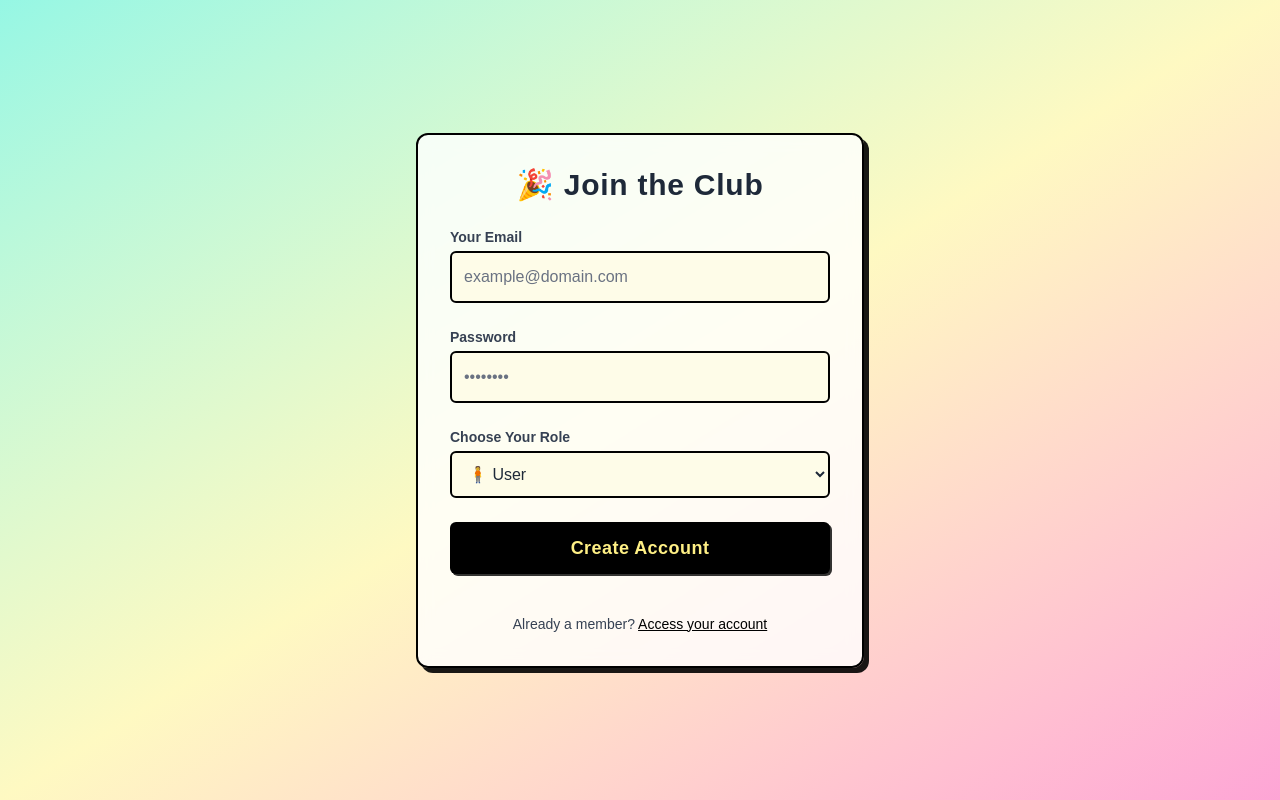
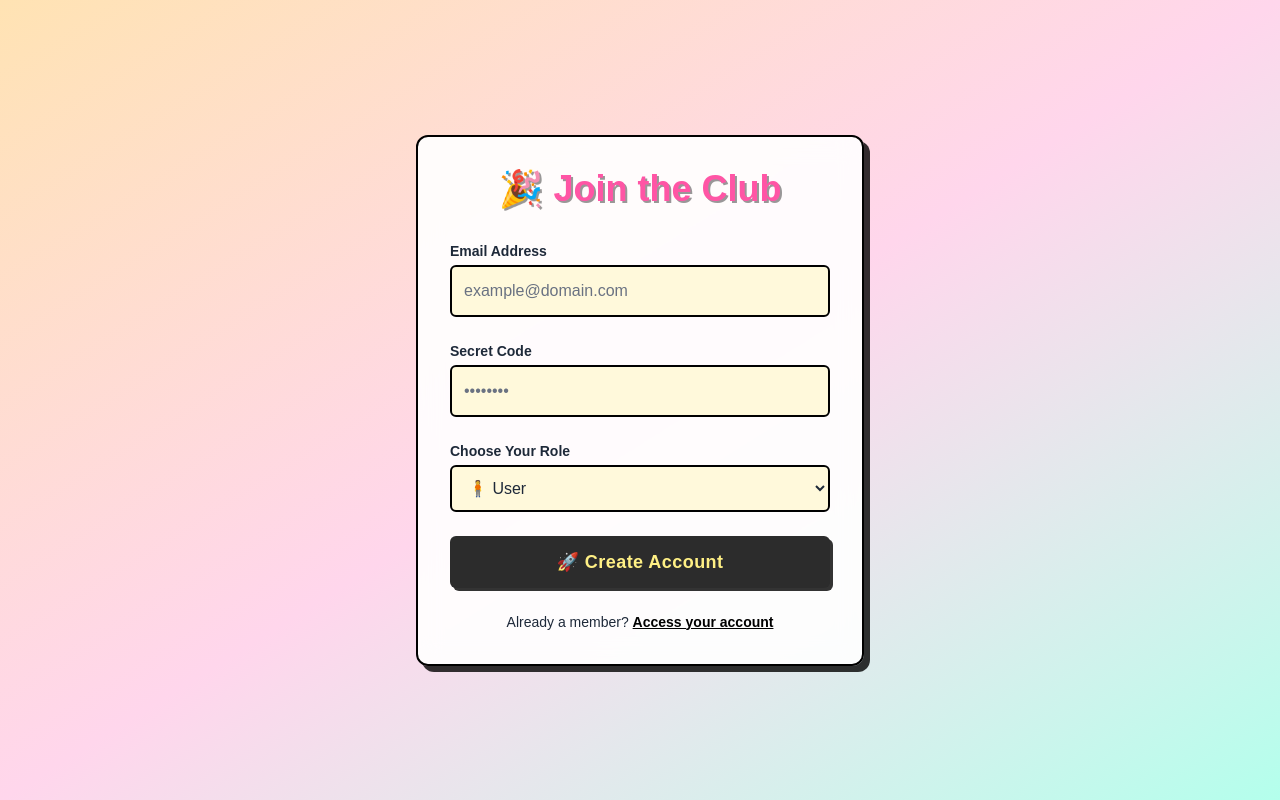
Before and after one commit to Safeer1-ai/scallable-frontend, a Next.js app: page /register in a window 1280 px wide. Built offline with nearby package versions, Linux system fonts and the light colour scheme.

Commit message:
login and register update

```diff
--- a/app/login/page.jsx
+++ b/app/login/page.jsx
@@ -23,44 +23,47 @@ export default function LoginPage() {
   };
 
   return (
-    <div className="min-h-screen flex items-center justify-center bg-gradient-to-br from-pink-300 via-yellow-200 to-teal-200 font-mono">
-      <div className="bg-white/80 backdrop-blur-sm border-2 border-black shadow-[5px_5px_0_rgba(0,0,0,0.9)] rounded-xl p-8 w-full max-w-md">
-        <h2 className="text-3xl font-extrabold text-center text-gray-800 mb-6 tracking-wider">
-          🚀 Login
+    <div className="min-h-screen flex items-center justify-center bg-gradient-to-br from-[#ffe3b3] via-[#ffd6ec] to-[#b3ffec] font-mono px-4">
+      <div className="bg-white/90 border-2 border-black shadow-[6px_6px_0_rgba(0,0,0,0.8)] rounded-xl p-8 w-full max-w-md">
+        <h2 className="text-4xl font-extrabold text-center text-[#ff55a5] drop-shadow-[2px_2px_0_rgba(0,0,0,0.4)] mb-8">
+          🔐 Welcome Back!
         </h2>
         <form onSubmit={handleSubmit} className="space-y-6">
           <div className="relative">
-            <Mail className="absolute left-3 top-3 text-gray-600" />
+            <Mail className="absolute left-3 top-3 text-gray-700" />
             <input
               type="email"
               placeholder="Your Email"
               value={email}
               onChange={(e) => setEmail(e.target.value)}
-              className="w-full pl-10 py-2 bg-yellow-50 border-2 border-black rounded-md focus:outline-none focus:ring-4 focus:ring-pink-300 text-gray-800 placeholder-gray-500"
+              className="w-full pl-10 py-2 bg-[#fff9db] border-2 border-black rounded-lg focus:outline-none focus:ring-4 focus:ring-pink-300 text-gray-800 placeholder-gray-600"
               required
             />
           </div>
           <div className="relative">
-            <Lock className="absolute left-3 top-3 text-gray-600" />
+            <Lock className="absolute left-3 top-3 text-gray-700" />
             <input
               type="password"
               placeholder="Secret Code"
               value={password}
               onChange={(e) => setPassword(e.target.value)}
-              className="w-full pl-10 py-2 bg-yellow-50 border-2 border-black rounded-md focus:outline-none focus:ring-4 focus:ring-pink-300 text-gray-800 placeholder-gray-500"
+              className="w-full pl-10 py-2 bg-[#fff9db] border-2 border-black rounded-lg focus:outline-none focus:ring-4 focus:ring-pink-300 text-gray-800 placeholder-gray-600"
               required
             />
           </div>
           <button
             type="submit"
-            className="w-full bg-black text-yellow-200 hover:bg-gray-800 py-2 rounded-md font-bold tracking-wide shadow-[2px_2px_0_rgba(0,0,0,0.8)] transition-all duration-200"
+            className="w-full bg-[#2c2c2c] text-yellow-200 hover:bg-[#444] py-2 rounded-lg font-bold tracking-wide shadow-[3px_3px_0_rgba(0,0,0,0.8)] transition duration-200"
           >
-            Access the System
+            🚀 Access the System
           </button>
         </form>
-        <p className="text-center text-sm text-gray-700 mt-4">
+        <p className="text-center text-sm text-gray-800 mt-6">
           New to this realm?{' '}
-          <a href="/register" className="text-black underline hover:text-pink-600 transition">
+          <a
+            href="/register"
+            className="text-black font-semibold underline hover:text-pink-600 transition"
+          >
             Create an account
           </a>
         </p>
--- a/app/register/page.jsx
+++ b/app/register/page.jsx
@@ -1,35 +1,36 @@
-'use client'
-import { useState } from 'react'
-import { useRouter } from 'next/navigation'
-import { registerUser } from '@/lib/auth'
+'use client';
+import { useState } from 'react';
+import { useRouter } from 'next/navigation';
+import { registerUser } from '@/lib/auth';
 
 export default function RegisterPage() {
-  const [email, setEmail] = useState('')
-  const [password, setPassword] = useState('')
-  const [role, setRole] = useState('user')
-  const router = useRouter()
+  const [email, setEmail] = useState('');
+  const [password, setPassword] = useState('');
+  const [role, setRole] = useState('user');
+  const router = useRouter();
 
   const handleSubmit = async (e) => {
-    e.preventDefault()
+    e.preventDefault();
     try {
-      await registerUser({ email, password, role })
-      router.push('/login')
+      await registerUser({ email, password, role });
+      router.push('/login');
     } catch (err) {
-      alert('Registration failed')
+      alert('Registration failed');
     }
-  }
+  };
 
   return (
-    <div className="min-h-screen flex items-center justify-center bg-gradient-to-br from-teal-200 via-yellow-100 to-pink-300 font-mono p-6">
-      <form onSubmit={handleSubmit} className="w-full max-w-md bg-white/80 border-2 border-black shadow-[5px_5px_0_rgba(0,0,0,0.9)] backdrop-blur-sm rounded-xl p-8 space-y-6">
-        <h2 className="text-3xl font-extrabold text-center text-gray-800 tracking-wide">
+    <div className="min-h-screen flex items-center justify-center bg-gradient-to-br from-[#ffe3b3] via-[#ffd6ec] to-[#b3ffec] font-mono px-6">
+      <div className="w-full max-w-md bg-white/90 border-2 border-black shadow-[6px_6px_0_rgba(0,0,0,0.8)] rounded-xl p-8 backdrop-blur-md">
+        <h2 className="text-4xl font-extrabold text-center text-[#ff55a5] drop-shadow-[2px_2px_0_rgba(0,0,0,0.4)] mb-8">
           🎉 Join the Club
         </h2>
 
+        <form onSubmit={handleSubmit} className="space-y-6">
           {/* Email Input */}
           <div>
-          <label htmlFor="email" className="block text-sm font-bold text-gray-700 mb-1">
-            Your Email
+            <label htmlFor="email" className="block text-sm font-bold text-gray-800 mb-1">
+              Email Address
             </label>
             <input
               id="email"
@@ -38,14 +39,14 @@ export default function RegisterPage() {
               onChange={(e) => setEmail(e.target.value)}
               placeholder="example@domain.com"
               required
-            className="w-full p-3 bg-yellow-50 border-2 border-black rounded-md focus:outline-none focus:ring-4 focus:ring-pink-300 text-gray-800 placeholder-gray-500"
+              className="w-full p-3 bg-[#fff9db] border-2 border-black rounded-md focus:outline-none focus:ring-4 focus:ring-pink-300 text-gray-800 placeholder-gray-500"
             />
           </div>
 
           {/* Password Input */}
           <div>
-          <label htmlFor="password" className="block text-sm font-bold text-gray-700 mb-1">
-            Password
+            <label htmlFor="password" className="block text-sm font-bold text-gray-800 mb-1">
+              Secret Code
             </label>
             <input
               id="password"
@@ -54,20 +55,20 @@ export default function RegisterPage() {
               onChange={(e) => setPassword(e.target.value)}
               placeholder="••••••••"
               required
-            className="w-full p-3 bg-yellow-50 border-2 border-black rounded-md focus:outline-none focus:ring-4 focus:ring-pink-300 text-gray-800 placeholder-gray-500"
+              className="w-full p-3 bg-[#fff9db] border-2 border-black rounded-md focus:outline-none focus:ring-4 focus:ring-pink-300 text-gray-800 placeholder-gray-500"
             />
           </div>
 
-        {/* Role Select */}
+          {/* Role Selector */}
           <div>
-          <label htmlFor="role" className="block text-sm font-bold text-gray-700 mb-1">
+            <label htmlFor="role" className="block text-sm font-bold text-gray-800 mb-1">
               Choose Your Role
             </label>
             <select
               id="role"
               value={role}
               onChange={(e) => setRole(e.target.value)}
-            className="w-full p-3 bg-yellow-50 border-2 border-black rounded-md focus:outline-none focus:ring-4 focus:ring-pink-300 text-gray-800"
+              className="w-full p-3 bg-[#fff9db] border-2 border-black rounded-md focus:outline-none focus:ring-4 focus:ring-pink-300 text-gray-800"
             >
               <option value="user">🧍 User</option>
               <option value="admin">🕹️ Admin</option>
@@ -77,18 +78,22 @@ export default function RegisterPage() {
           {/* Submit Button */}
           <button
             type="submit"
-          className="w-full bg-black text-yellow-200 hover:bg-gray-800 py-3 rounded-md font-bold text-lg tracking-wide shadow-[2px_2px_0_rgba(0,0,0,0.8)] transition-all duration-200"
+            className="w-full bg-[#2c2c2c] text-yellow-200 hover:bg-[#444] py-3 rounded-md font-bold tracking-wide text-lg shadow-[3px_3px_0_rgba(0,0,0,0.8)] transition duration-200"
           >
-          Create Account
+            🚀 Create Account
           </button>
+        </form>
 
-        <p className="text-center text-sm text-gray-700 mt-4">
+        <p className="text-center text-sm text-gray-800 mt-6">
           Already a member?{' '}
-          <a href="/login" className="text-black underline hover:text-pink-600 transition">
+          <a
+            href="/login"
+            className="text-black font-semibold underline hover:text-pink-600 transition"
+          >
             Access your account
           </a>
         </p>
-      </form>
       </div>
-  )
+    </div>
+  );
 }
```
Lines whose indentation alone changed are shown as unchanged.
